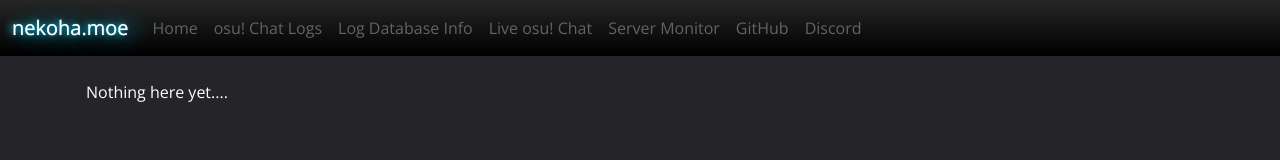
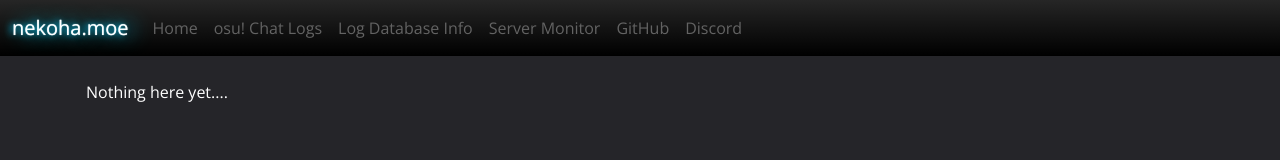
Before and after one commit to nyaruku/nekoha.moe, a React (Vite) app: page / in a window 1280 px wide. Shown: the top 160 px of the page. Built offline with nearby package versions, Linux system fonts and the light colour scheme.

Commit message:
Remove Live Chat

```diff
--- a/src/main.jsx
+++ b/src/main.jsx
@@ -20,7 +20,6 @@ createRoot(document.getElementById('root')).render(
       <Navbar />
       <Routes>
           <Route path="/" element={<Index />} />
-          <Route path="/chat/osu" element={<LiveOsu />} />
           <Route path="/log" element={<Log />} />
           <Route path="/log/info" element={<LogDbStats />} />
           <Route path="*" element={<Error />} />
--- a/src/navbar.jsx
+++ b/src/navbar.jsx
@@ -30,9 +30,6 @@ const Navbar = () => {
               <a href="/log/info" className="nav-link" onClick={(e) => handleLinkClick(e, "/log/info")}>Log Database Info</a>
             </li>
             <li className="nav-item">
-              <a href="/chat/osu" className="nav-link" onClick={(e) => handleLinkClick(e, "/chat/osu")}>Live osu! Chat</a>
-            </li>
-            <li className="nav-item">
               <a className="nav-link" target="_blank" rel="noopener noreferrer" href="https://grafana.nekoha.moe/public-dashboards/3f75dde11fcd4bad933dc648796284b5">Server Monitor</a>
             </li>
             <li className="nav-item">
```
